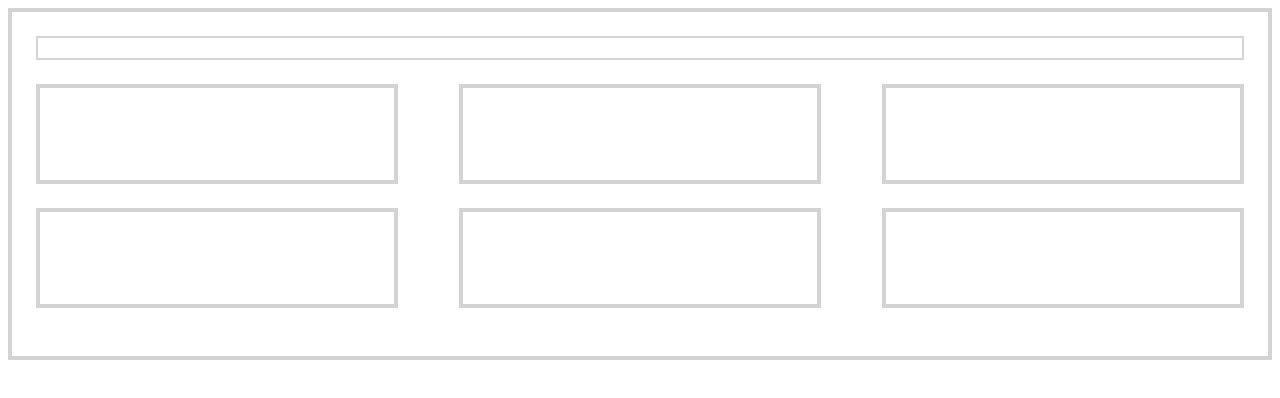
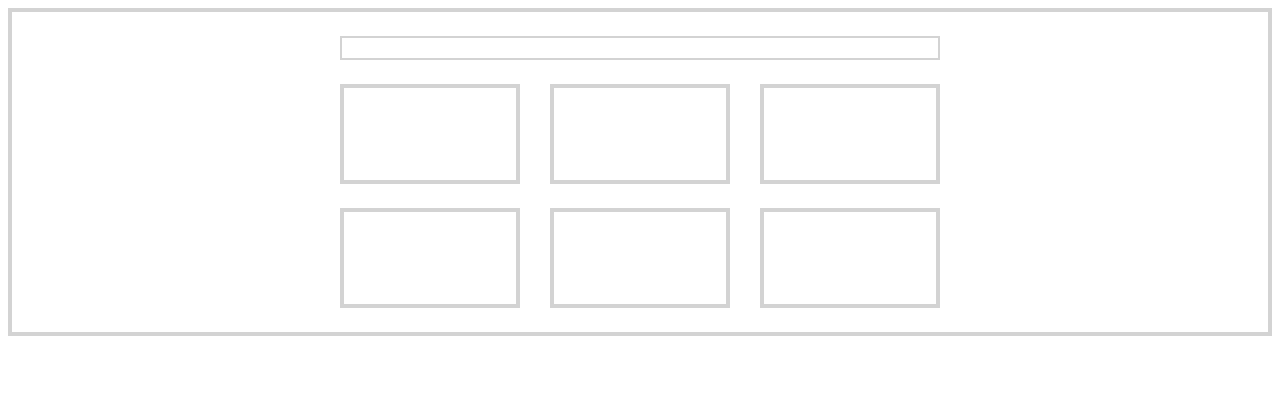
Before and after one commit to ptrsym/Flex, a plain HTML site: page layout2/index.html in a window 1280 px wide. Drawn offline with Linux system fonts and the light colour scheme.

Commit message:
flexbox practice

```diff
--- a/layout2/index.html
+++ b/layout2/index.html
@@ -1,14 +1,15 @@
 <!DOCTYPE html>
 <html lang="en">
   <head>
-    <meta charset="UTF-8">
-    <meta http-equiv="X-UA-Compatible" content="IE=edge">
-    <meta name="viewport" content="width=device-width, initial-scale=1.0">
+    <meta charset="UTF-8" />
+    <meta http-equiv="X-UA-Compatible" content="IE=edge" />
+    <meta name="viewport" content="width=device-width, initial-scale=1.0" />
     <title>Document</title>
-    <link rel="stylesheet" href="./styles.css">
+    <link rel="stylesheet" href="./styles.css" />
   </head>
   <body>
     <div class="container">
+      <div class="row">
         <div class="title"></div>
         <div class="box-wrapper">
           <div class="box"></div>
@@ -19,5 +20,6 @@
           <div class="box"></div>
         </div>
       </div>
+    </div>
   </body>
 </html>
--- a/layout2/styles.css
+++ b/layout2/styles.css
@@ -4,7 +4,15 @@
 
 .container{
     border: 4px solid lightgray;
-    padding: 24px;
+    padding: 24px 24px 0 24px;
+    /* display: flex;
+    justify-content: center; */
+}
+
+.row{
+    width: 100%;
+    max-width: 600px;
+    margin: 0 auto;
 }
 
 .title{
--- /dev/null
+++ b/layout3/styles.css
@@ -0,0 +1,30 @@
+*{
+    box-sizing: border-box;
+}
+
+.container{
+    border: 4px solid lightgray;
+    padding: 24px 24px 0 24px;
+    display: flex;
+    justify-content: space-between;
+}
+
+.box{
+    border: 4px solid lightgray;
+    margin-bottom: 24px;
+}
+
+.box-wrapper{
+    width: 45%;
+    display: flex;
+    flex-direction: column;
+}
+
+.box-small{
+    height: 50px;
+}
+
+.box-large{
+    width: 45%;
+
+}
--- /dev/null
+++ b/layout4/styles.css
@@ -0,0 +1,46 @@
+*{
+    box-sizing: border-box;
+}
+
+.container{
+    border: 4px solid lightgray;
+    padding: 80px 24px 80px 24px;
+}
+
+.row{
+    width: 100%;
+    max-width: 600px;
+    margin: 0 auto -24px auto;
+    display: flex;
+    justify-content: space-between;
+}
+
+.box{
+    border: 4px solid lightgray;
+    margin-bottom: 24px;
+}
+
+.box-wrapper{
+    width: 45%;
+    display: flex;
+    flex-direction: column;
+}
+
+.box-small{
+    height: 50px;
+}
+
+.box-tiny{
+    width: 30%;
+    height: 50px;
+}
+
+.tiny-wrapper{
+    display: flex;
+    justify-content: space-between;
+}
+
+.box-large{
+    width: 45%;
+
+}
```
Also changed, not shown: layout3/index.html (added, +20 -0 lines), layout4/index.html (added, +26 -0 lines), 1 other file. Lines whose indentation alone changed are shown as unchanged.
